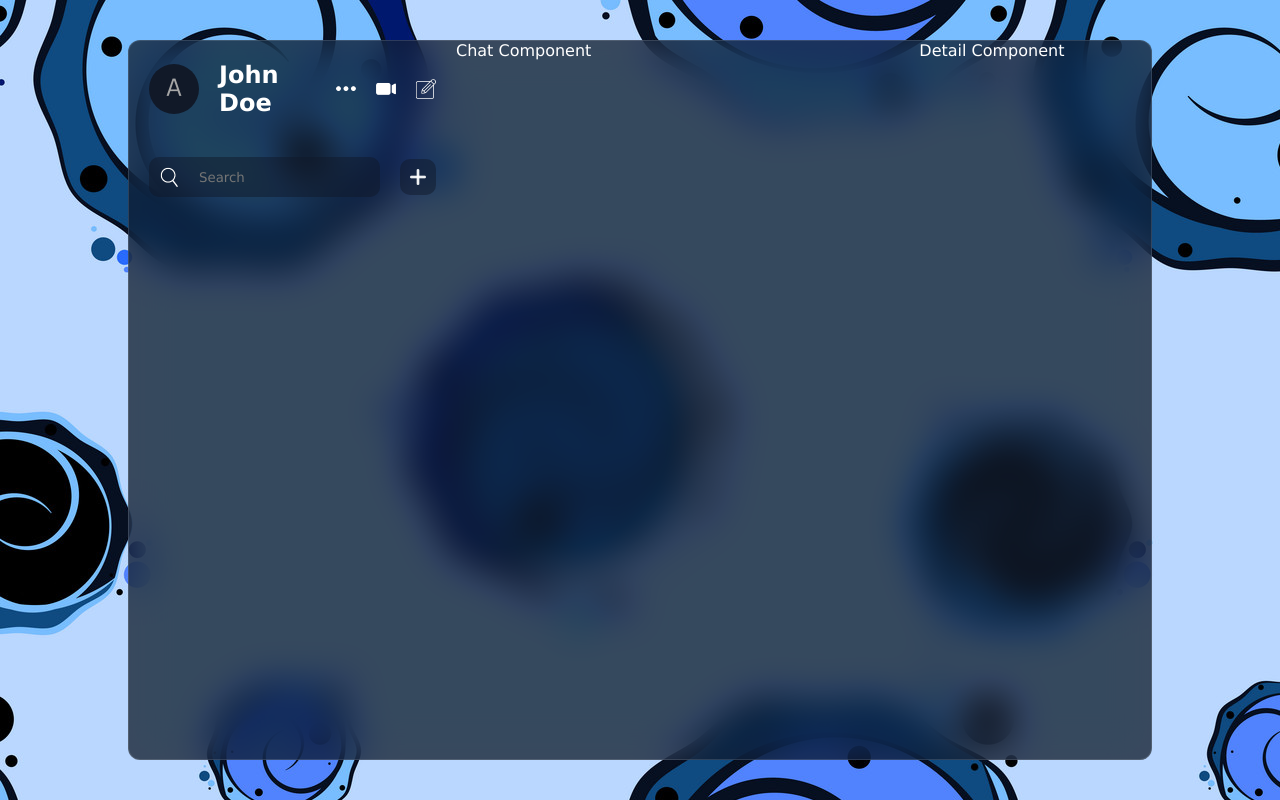
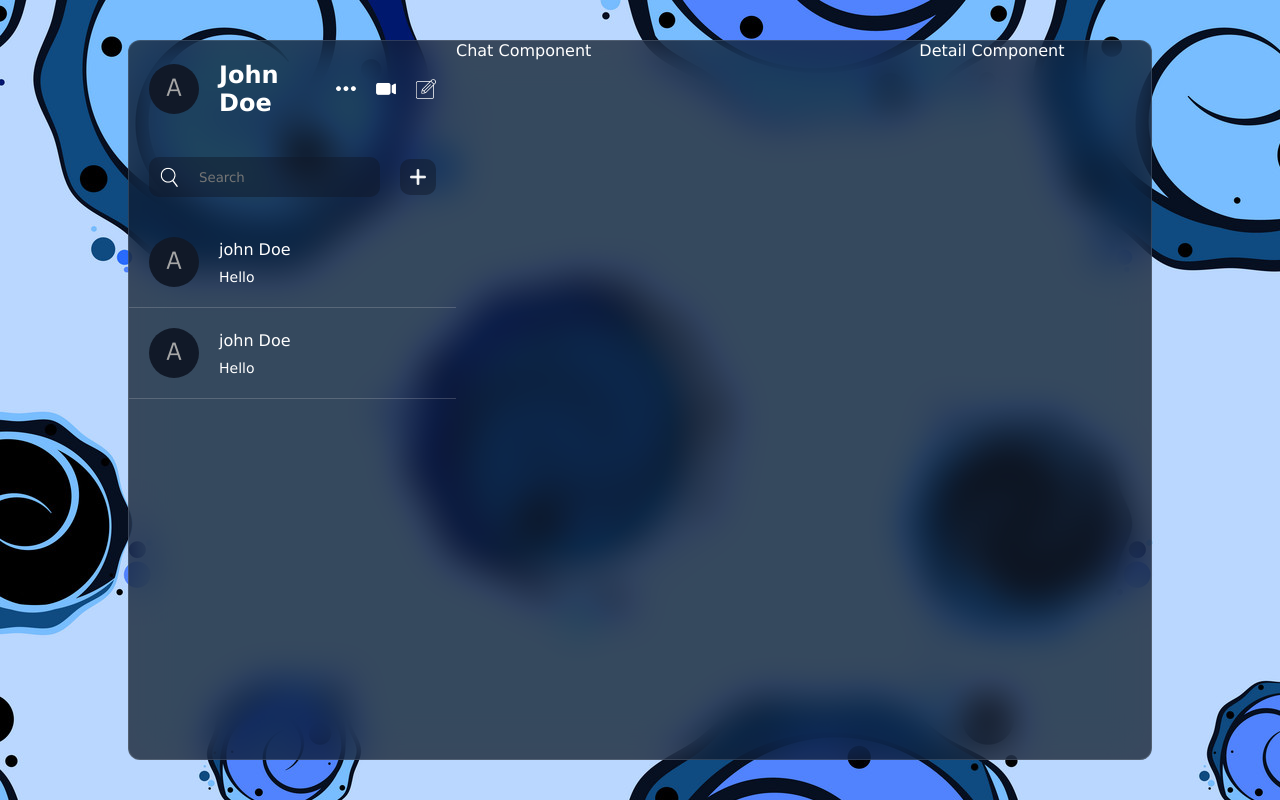
Before and after one commit to Herman-Adu/react-firebase-chat-app, a React (Vite) app: page / in a window 1280 px wide. Built offline with nearby package versions, Linux system fonts and the light colour scheme.

Commit message:
implmented user list design

```diff
--- a/src/components/list/chatList/ChatList.jsx
+++ b/src/components/list/chatList/ChatList.jsx
@@ -18,6 +18,24 @@ const ChatList = () => {
           onClick={() => setAddMode((prev) => !prev)}
         />
       </div>
+
+      <div className="item">
+        <img src="./avatar.png" alt="" />
+
+        <div className="texts">
+          <span>john Doe</span>
+          <p>Hello</p>
+        </div>
+      </div>
+
+      <div className="item">
+        <img src="./avatar.png" alt="" />
+
+        <div className="texts">
+          <span>john Doe</span>
+          <p>Hello</p>
+        </div>
+      </div>
     </div>
   );
 };
--- a/src/components/list/chatList/chatList.css
+++ b/src/components/list/chatList/chatList.css
@@ -1,4 +1,7 @@
 .chatList {
+  flex: 1;
+  overflow: scroll;
+
   .search {
     display: flex;
     align-items: center;
@@ -37,4 +40,35 @@
       cursor: pointer;
     }
   }
+
+  .item {
+    display: flex;
+    align-items: center;
+    gap: 20px;
+    padding: 20px;
+    cursor: pointer;
+    border-bottom: 1px solid #dddddd35;
+
+    img {
+      width: 50px;
+      height: 50px;
+      border-radius: 50%;
+      object-fit: cover;
+    }
+
+    .texts {
+      display: flex;
+      flex-direction: column;
+      gap: 10px;
+
+      span {
+        font-weight: 500;
+      }
+
+      p {
+        font-size: 14px;
+        font-weight: 300;
+      }
+    }
+  }
 }
--- a/src/components/list/list.css
+++ b/src/components/list/list.css
@@ -1,3 +1,5 @@
 .list {
   flex: 1;
+  display: flex;
+  flex-direction: column;
 }
```
